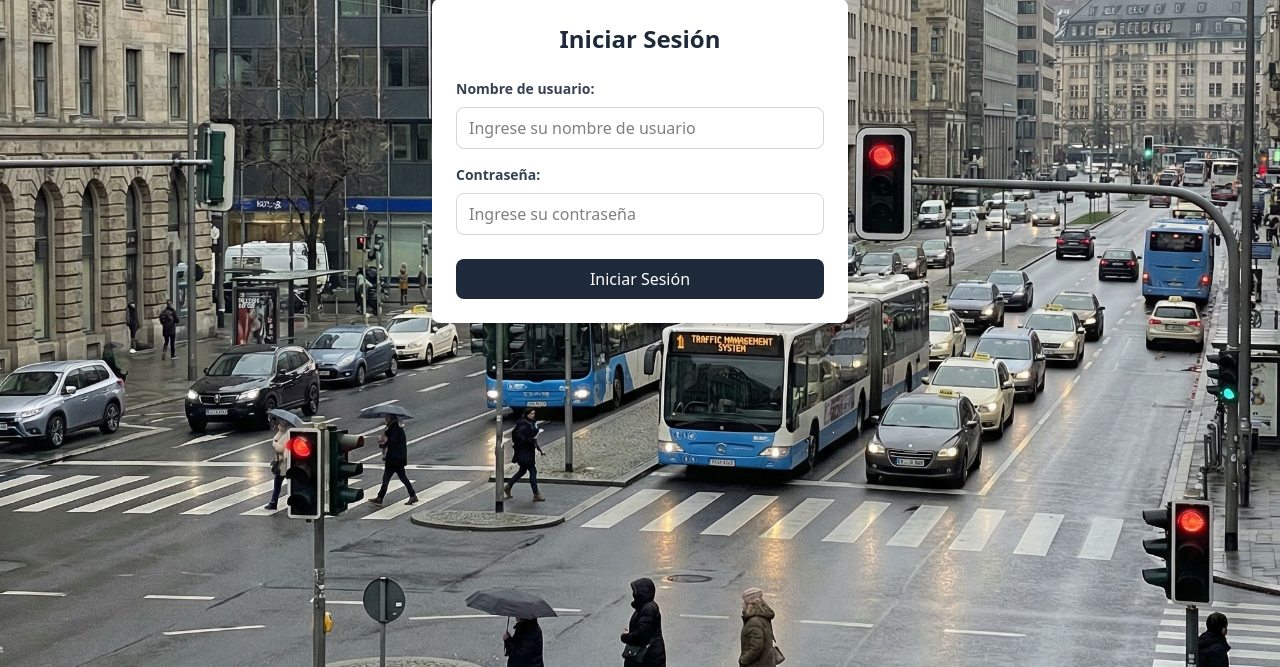
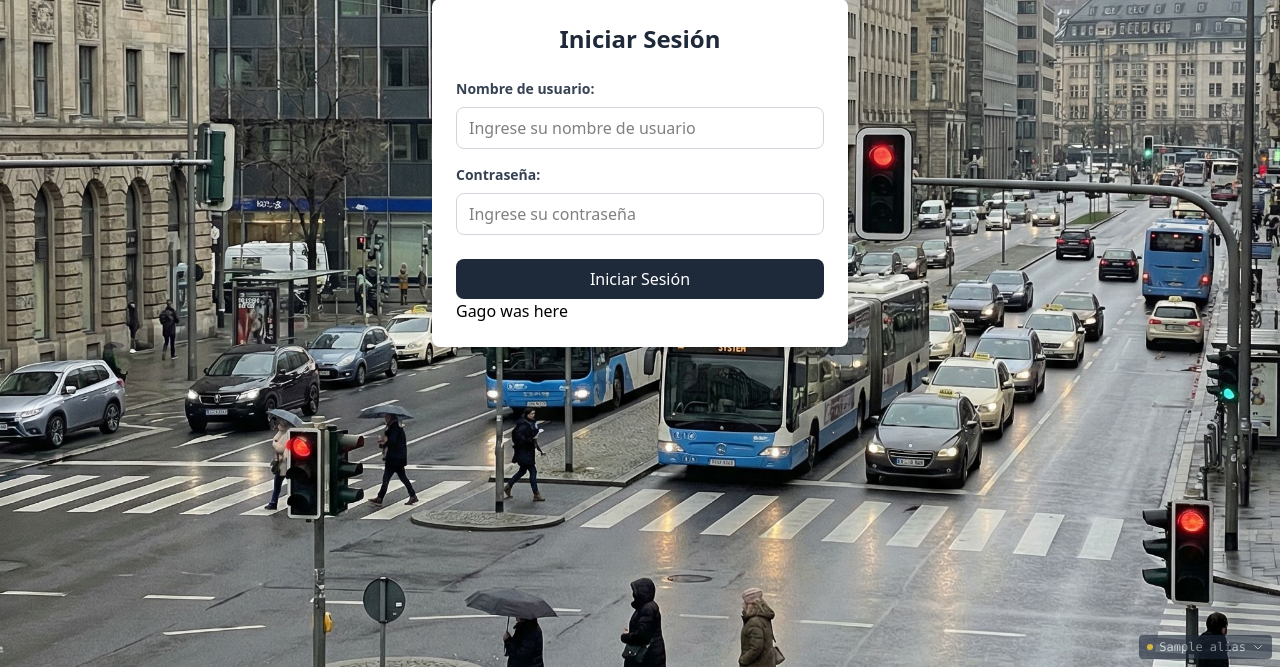
Before and after one commit to rroldanb/eitapp, a Django app: template apps/usuarios/templates/signin.html in a window 1280 px wide. Shown: the part 133-800 px from the top of the page. Run offline with Django 4.2, Linux system fonts and the light colour scheme; the template is opened without the code that fills it: most values are stand-ins (such as "Sample title", 1, 10 or a date in 2020); some libraries are stand-ins or nearby versions.

Commit message:
fix home div + DB badge signin

```diff
--- a/apps/common/templates/home.html
+++ b/apps/common/templates/home.html
@@ -234,7 +234,8 @@
           </a>
         {% endfor %}
       </div>
-    </div>  </div>
+    </div>
+  </div>
 </footer>
 {% endblock %}
 
--- a/apps/usuarios/templates/signin.html
+++ b/apps/usuarios/templates/signin.html
@@ -32,6 +32,31 @@
                     onclick="this.disabled=true; this.form.submit();">
                     Iniciar Sesi&oacute;n
                 </button>
+<span>Gago was here</span>
+<footer class="fixed bottom-2 right-2 flex items-center gap-1">
+  <div class="relative group">
+    <button class="flex items-center gap-1.5 text-xs px-2 py-1 bg-gray-800 text-gray-300 rounded font-mono opacity-60 hover:opacity-100 transition-opacity">
+      <span class="w-1.5 h-1.5 rounded-full {% if db_info.engine == 'postgresql' %}bg-green-400{% else %}bg-yellow-400{% endif %}"></span>
+      {{ db_info.alias }}
+      <svg class="w-3 h-3" fill="none" stroke="currentColor" viewBox="0 0 24 24"><path stroke-linecap="round" stroke-linejoin="round" stroke-width="2" d="M19 9l-7 7-7-7"/></svg>
+    </button>
+    <div class="absolute bottom-full right-0 mb-1 hidden group-hover:block group-focus-within:block">
+      <div class="bg-gray-800 rounded-lg shadow-xl py-1 min-w-[140px]">
+        <a href="{% url 'switch_db' 'default' %}" class="block px-3 py-1.5 text-xs text-gray-300 hover:bg-gray-700 hover:text-white no-underline {% if db_info.alias == 'default' %}bg-gray-700 text-white{% endif %}">
+          default
+          <span class="text-gray-500 ml-1">({{ db_info.engine }})</span>
+        </a>
+        {% for alias, db in databases.items %}
+          <a href="{% url 'switch_db' alias %}" class="block px-3 py-1.5 text-xs text-gray-300 hover:bg-gray-700 hover:text-white no-underline {% if db_info.alias == alias %}bg-gray-700 text-white{% endif %}">
+            {{ alias }}
+            <span class="text-gray-500 ml-1">({{ db.ENGINE|cut:"django.db.backends." }})</span>
+          </a>
+        {% endfor %}
+      </div>
+    </div>
+  </div>
+</footer>
+
             </form>
         </div>
     </div>
```
